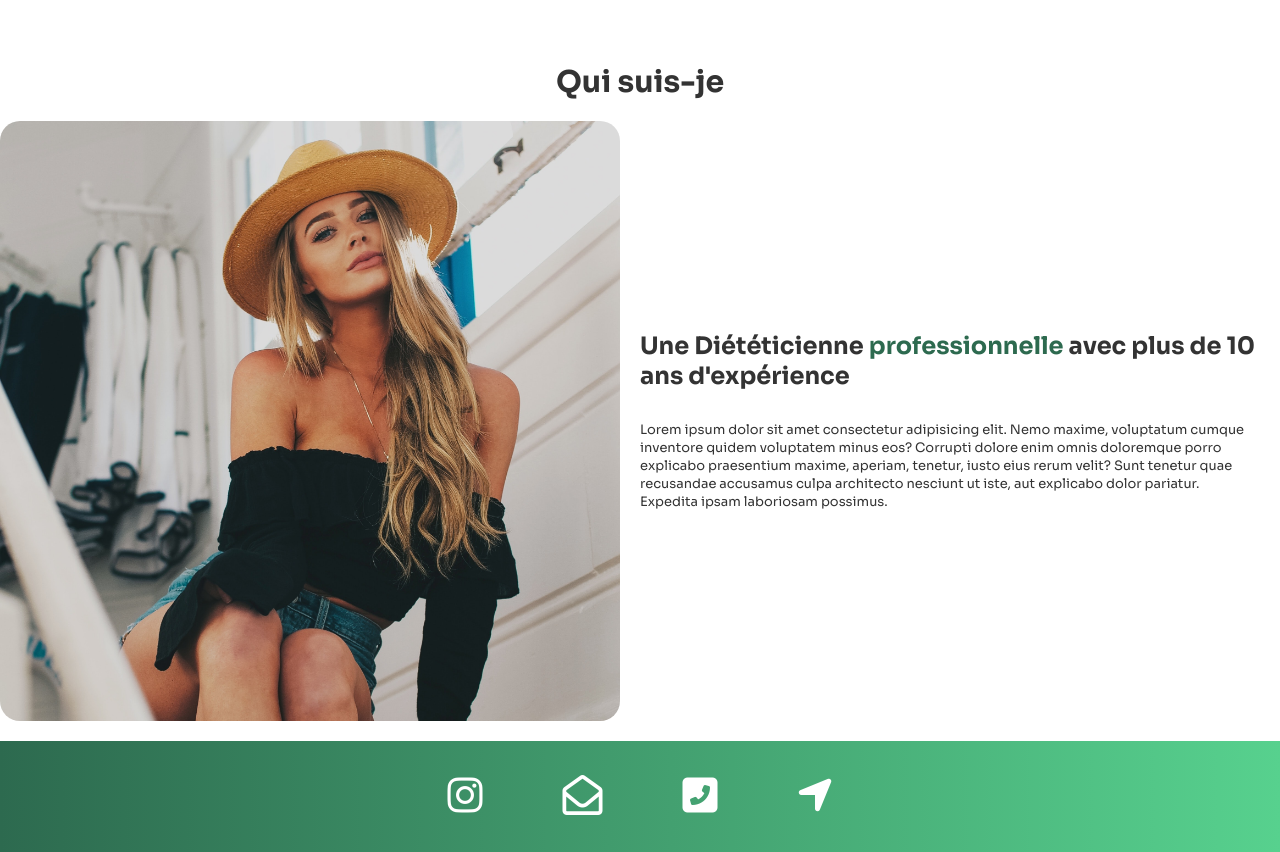
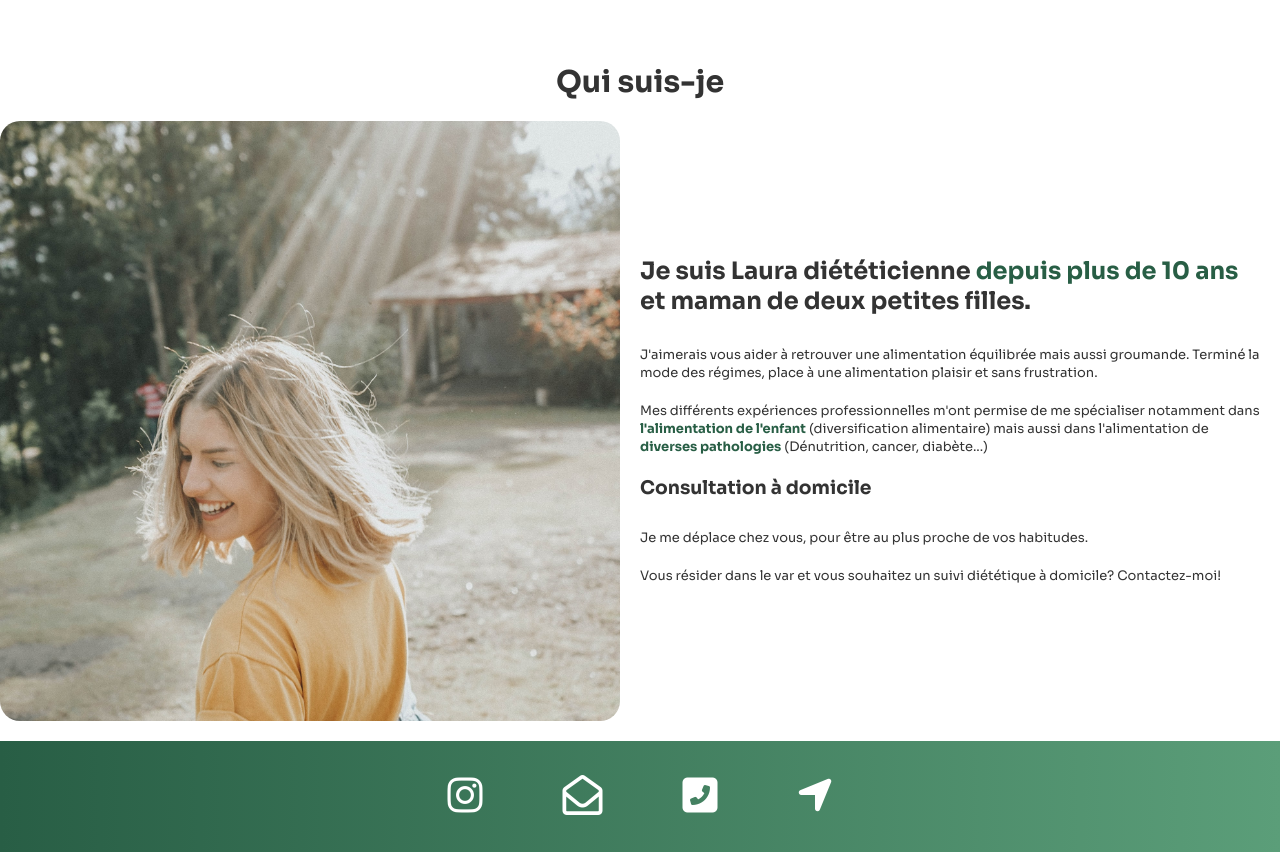
Before and after one commit to lenoira/laura-diet, a plain HTML site: page index.html in a window 1280 px wide. Shown: the part 1240-2092 px from the top of the page. Drawn offline with Linux system fonts and the light colour scheme.

Commit message:
import text

```diff
--- a/index.html
+++ b/index.html
@@ -4,9 +4,9 @@
     <meta charset="UTF-8">
     <meta http-equiv="X-UA-Compatible" content="IE=edge">
     <meta name="viewport" content="width=device-width, initial-scale=1.0">
-    <meta name="description" content="Mincir intelligemment et stabiliser son poids de forme c’est possible avec Laura Remirenzi diététicienne nutritionniste à Toulon"/>
-    <meta property="og:title" content="Laura Remirenzi, diététicienne nutritionniste Toulon" />
-    <meta property="og:description" content="Mincir intelligemment et stabiliser son poids de forme c’est possible avec Laura Remirenzi diététicienne nutritionniste à Toulon" />
+    <meta name="description" content="Mincir intelligemment et stabiliser son poids de forme c’est possible avec Laura Remirenzi diététicienne nutritionniste sur Toulon Le Pradet Carquieranne La Garde La Valette La Crau"/>
+    <meta property="og:title" content="Laura Remirenzi, diététicienne nutritionniste sur Toulon Le Pradet Carquieranne La Garde La Valette La Crau" />
+    <meta property="og:description" content="Mincir intelligemment et stabiliser son poids de forme c’est possible avec Laura Remirenzi diététicienne nutritionniste sur Toulon Le Pradet Carquieranne La Garde La Valette La Crau" />
     <link rel="stylesheet" href="css/variables.css">
     <link rel="stylesheet" href="css/style.css">
     <link href="https://fonts.googleapis.com/css2?family=Open+Sans:wght@300;400;700&family=Sora:wght@300;400;700&display=swap" rel="stylesheet">
@@ -53,7 +53,8 @@
                 </div>
               </div>
             <!-- <h1>Une <strong>Dététicienne</strong> à votre écoute</h1> -->
-            <p>Lorem ipsum dolor sit amet, consectetur adipisicing elit. Maxime minima aperiam quo amet dolor magnam, voluptatibus fuga impedit quos tempora sint facilis, cumque ratione nobis!</p>
+            <h3>Une <strong>professionnelle bienveillante</strong> avec plus de 10 ans d'expérience à votre écoute</h3>
+            <p>Toulon - Le Pradet - Carquieranne - La Garde - La Valette - La Crau</p>
         </div>
     </section>
     <section id="offer" class="offer">
@@ -96,8 +97,12 @@
         <div class="container-who">
             <div class="who-content-img"></div>
             <div class="who-content-text bg-dark">
-                <h2>Une Diététicienne <strong>professionnelle</strong> avec plus de 10 ans d'expérience</h2>
-                <p>Lorem ipsum dolor sit amet consectetur adipisicing elit. Nemo maxime, voluptatum cumque inventore quidem voluptatem minus eos? Corrupti dolore enim omnis doloremque porro explicabo praesentium maxime, aperiam, tenetur, iusto eius rerum velit? Sunt tenetur quae recusandae accusamus culpa architecto nesciunt ut iste, aut explicabo dolor pariatur. Expedita ipsam laboriosam possimus.</p>
+                <h2>Je suis Laura diététicienne <strong>depuis plus de 10 ans</strong> et maman de deux petites filles.</h2>
+                <p>J'aimerais vous aider à retrouver une alimentation équilibrée mais aussi groumande. Terminé la mode des régimes, place à une alimentation plaisir et sans frustration.</p>
+                <p>Mes différents expériences professionnelles m'ont permise de me spécialiser notamment dans <strong>l'alimentation de l'enfant</strong> (diversification alimentaire) mais aussi dans l'alimentation de <strong>diverses pathologies</strong> (Dénutrition, cancer, diabète...)</p>
+                <h3>Consultation à domicile</h3>
+                <p>Je me déplace chez vous, pour être au plus proche de vos habitudes.</p>
+                <p>Vous résider dans le var et vous souhaitez un suivi diététique à domicile? Contactez-moi!</p>
          </div>
      </div>
     </section>
--- a/scss/style.scss
+++ b/scss/style.scss
@@ -164,7 +164,8 @@ nav {
 }
 .who-content-img {
   flex: 1;
-  background: url(../img/jon-ly-UIPjy2XRoJQ-unsplash.jpg) center center/cover;
+  background: url(../img/gian-cescon-00ByEXKcSkA-unsplash.jpg) center
+    center/cover;
   min-height: 200px;
   border-radius: 20px;
 }
--- a/scss/variables.scss
+++ b/scss/variables.scss
@@ -3,8 +3,8 @@
   // --font-family: "Open Sans", sans-serif;
   --font-family: "Sora", sans-serif;
   //   collor
-  --light: #57d18e;
-  --primary: #2d6a4f;
+  --light: #5b9e79;
+  --primary: #285e45;
   --text: #333;
   --background: #fafafa;
   --hint: #999;
```
Also changed, not shown: css/style.css, css/variables.css, img/gian-cescon-00ByEXKcSkA-unsplash.jpg (added), img/vitalii-pavlyshynets-kcRFW-Hje8Y-unsplash.jpg, 2 other files.
